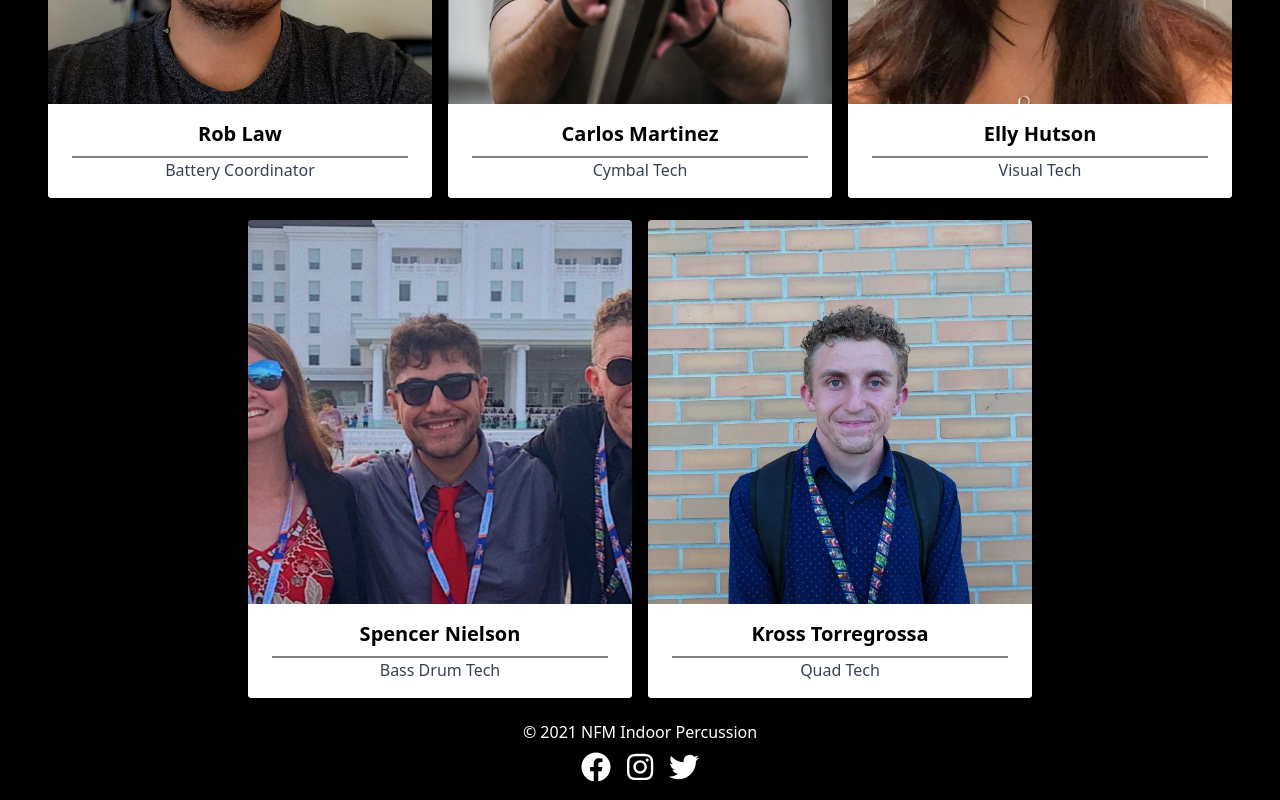
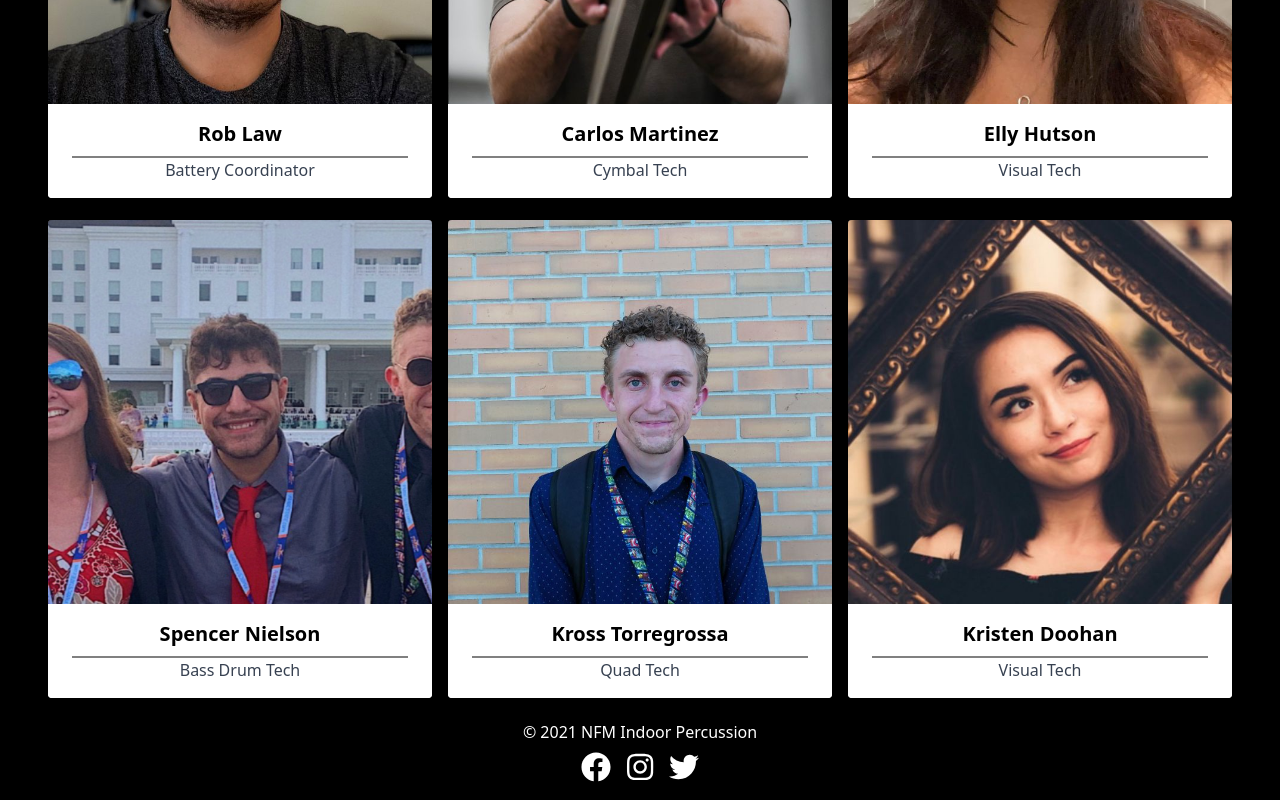
Before and after one commit to benjamindaniels21/NFM-Indoor-Site, a React (Create React App) app: page /staff in a window 1280 px wide. Shown: the part 956-1756 px from the top of the page. Built offline with nearby package versions, Linux system fonts and the light colour scheme.

Commit message:
add Kristen

```diff
--- a/src/components/SliderData.js
+++ b/src/components/SliderData.js
@@ -55,4 +55,11 @@ export const SliderData = [
     bio: "",
     role: "Quad Tech",
   },
+  {
+    id: 8,
+    image: "./photos/Kristen.jpg",
+    name: "Kristen Doohan",
+    bio: "",
+    role: "Visual Tech",
+  },
 ];
```
Also changed, not shown: public/photos/Kristen.jpg (added).
